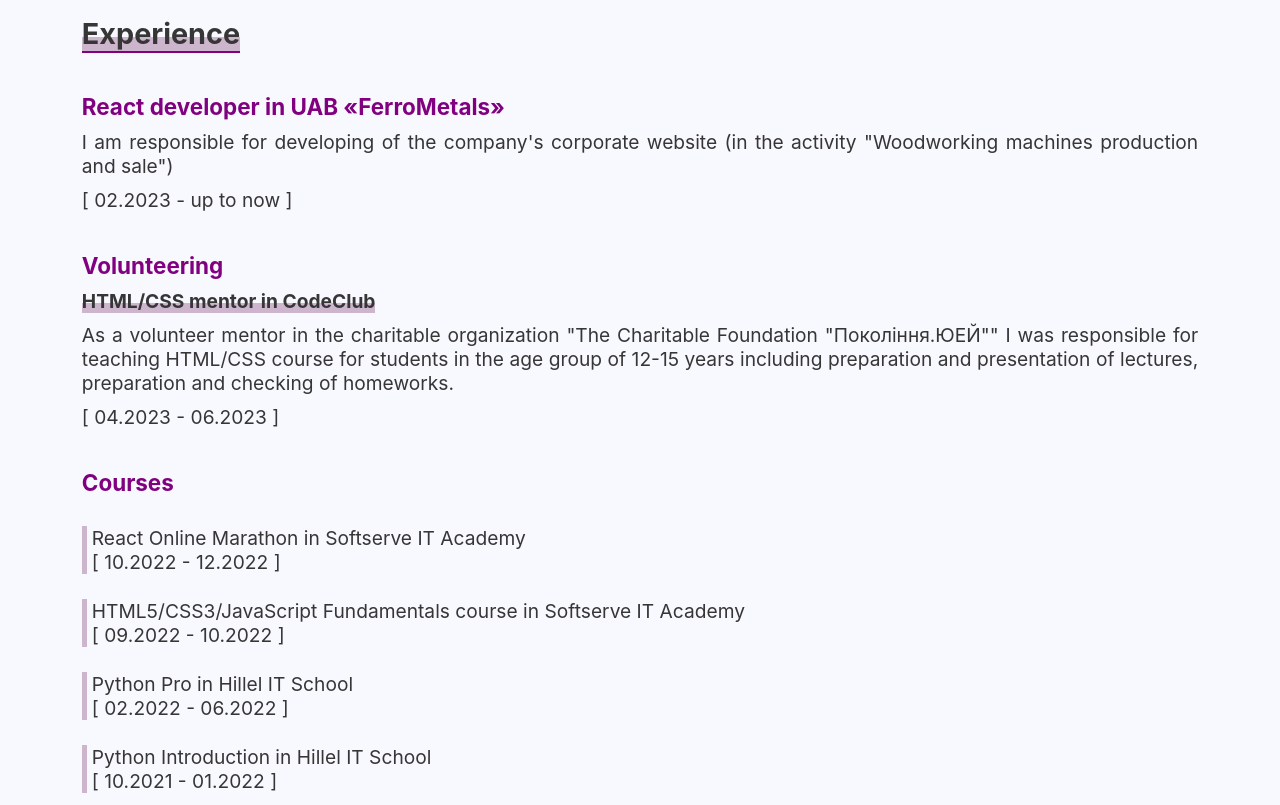
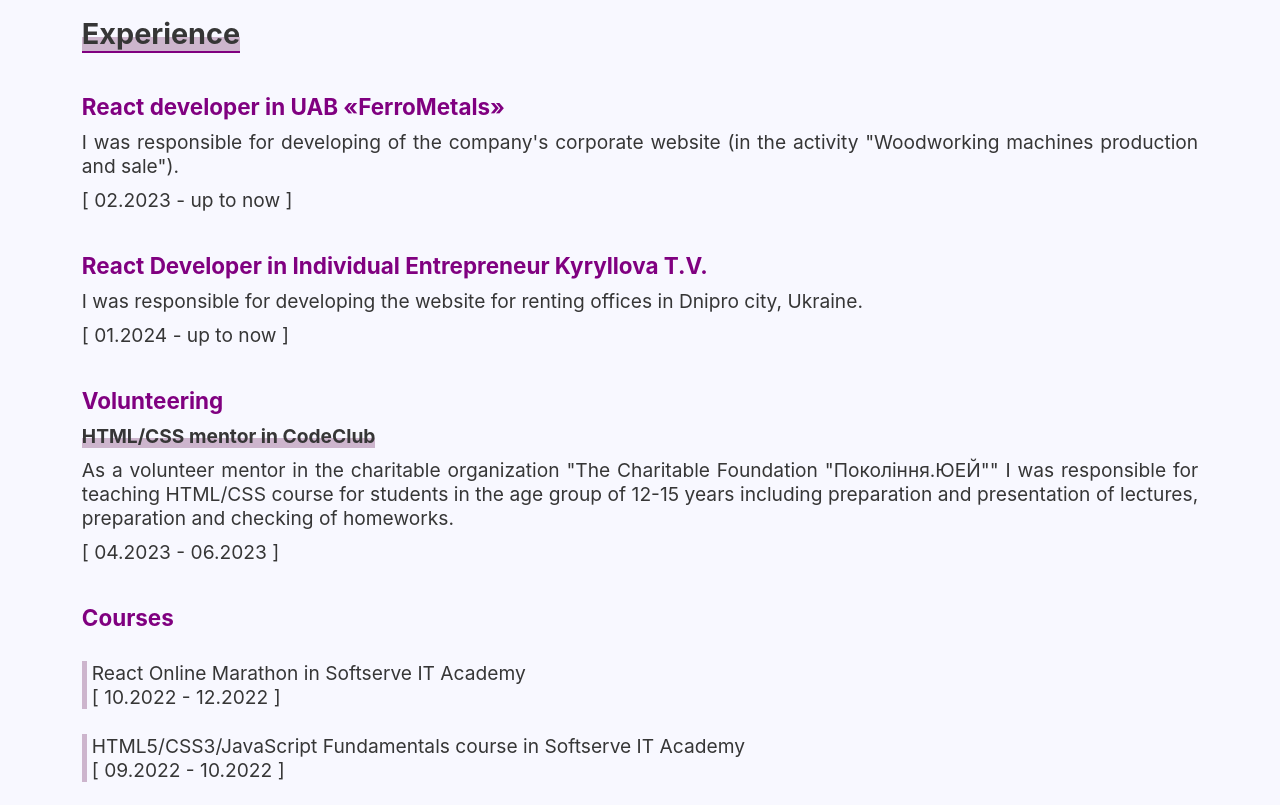
Before and after one commit to smyrnova-iryna/portfolio, a React (Create React App) app in the folder portfolio-website/: page / in a window 1280 px wide. Shown: the part 1940-2745 px from the top of the page. Built offline with nearby package versions, Linux system fonts and the light colour scheme.

Commit message:
Update info

```diff
--- a/portfolio-website/src/App.js
+++ b/portfolio-website/src/App.js
@@ -582,9 +582,14 @@
           <div className="Experience-anchor" id="Experience"></div>
           <h2 className="Standart-Heading Experience-Heading" ref={comp}>{currentData.mainSection.experience.heading}</h2>
           <div className='Standart-Block Experience-Block'>
-            <h3 className="Standart-Subheading">{currentData.mainSection.experience.job.title}</h3>
-            <p className="Standart-Description">{currentData.mainSection.experience.job.description}</p>
-            <p>[ {currentData.mainSection.experience.job.date} ]</p>
+            <h3 className="Standart-Subheading">{currentData.mainSection.experience.job[0].title}</h3>
+            <p className="Standart-Description">{currentData.mainSection.experience.job[0].description}</p>
+            <p>[ {currentData.mainSection.experience.job[0].date} ]</p>
+          </div>
+          <div className='Standart-Block Experience-Block'>
+            <h3 className="Standart-Subheading">{currentData.mainSection.experience.job[1].title}</h3>
+            <p className="Standart-Description">{currentData.mainSection.experience.job[1].description}</p>
+            <p>[ {currentData.mainSection.experience.job[1].date} ]</p>
           </div>
           <div className='Standart-Block Experience-Volunteering-Block' ref={comp}>
             <h3 className="Standart-Subheading">{currentData.mainSection.experience.volunteering.title}</h3>
--- a/portfolio-website/src/data/dataEn.js
+++ b/portfolio-website/src/data/dataEn.js
@@ -60,13 +60,19 @@
         },
         experience: {
             heading: "Experience",
-            job: {
+            job: [{
                 title: "React developer in UAB «FerroMetals»",
-                description: `I  am responsible for developing of the company's
+                description: `I was responsible for developing of the company's
                 corporate website (in the activity "Woodworking machines production
-                and sale")`,
+                and sale").`,
                 date: "02.2023 - up to now"
             },
+            {
+                title: "React Developer in Individual Entrepreneur Kyryllova T.V.",
+                description: `I was responsible for developing the website for renting offices in Dnipro city, Ukraine.`,
+                date: "01.2024 - up to now"
+            },
+        ],
             volunteering: {
                 title: "Volunteering",
                 subTitle: "HTML/CSS mentor in CodeClub",
--- a/portfolio-website/src/data/dataUkr.js
+++ b/portfolio-website/src/data/dataUkr.js
@@ -63,15 +63,22 @@
         },
         experience: {
             heading: "Досвід роботи",
-            job: {
-                title: "React developer в UAB «FerroMetals»",
-                description: `Відповідаю за розробку корпоративного вебсайту компанії (за напрямком "Виробництво і продаж деревообробних верстатів").`,
-                date: "02.2023 - до сьогодні"
-            },
+            job: [
+                {
+                    title: "React developer в UAB «FerroMetals»",
+                    description: `Відповідала за розробку корпоративного вебсайту компанії (за напрямком "Виробництво і продаж деревообробних верстатів").`,
+                    date: "02.2023 - до сьогодні"
+                },
+                {
+                    title: "React Developer у ФОП Кириллова Т.В.",
+                    description: `Відповідала за розробку вебсайту для оренди житла у місті Дніпро.`,
+                    date: "01.2024 - до сьогодні"
+                },
+            ],
             volunteering: {
                 title: "Волонтерство",
                 subTitle: "HTML/CSS менторка у CodeClub",
-                description: `В якості ментора-волонтера у благодійній організації "Благодійний Фонд "Покоління.ЮЕЙ"" відповідала за викладання курсу HTML/CSS студентам вікової групи 12-15 років, що включало підготовку та проведення лекцій, підготовку та перевірку домашніх завдань.`,
+                description: `В якості менторки-волонтерки у благодійній організації "Благодійний Фонд "Покоління.ЮЕЙ"" відповідала за викладання курсу HTML/CSS студентам вікової групи 12-15 років, що включало підготовку та проведення лекцій, підготовку та перевірку домашніх завдань.`,
                 date: "04.2023 - 06.2023"
             },
             courses: {
```
Also changed, not shown: portfolio-website/src/data/img/cv-preview-image.png, 1 other file (tests, documents, lock files or other folders).
